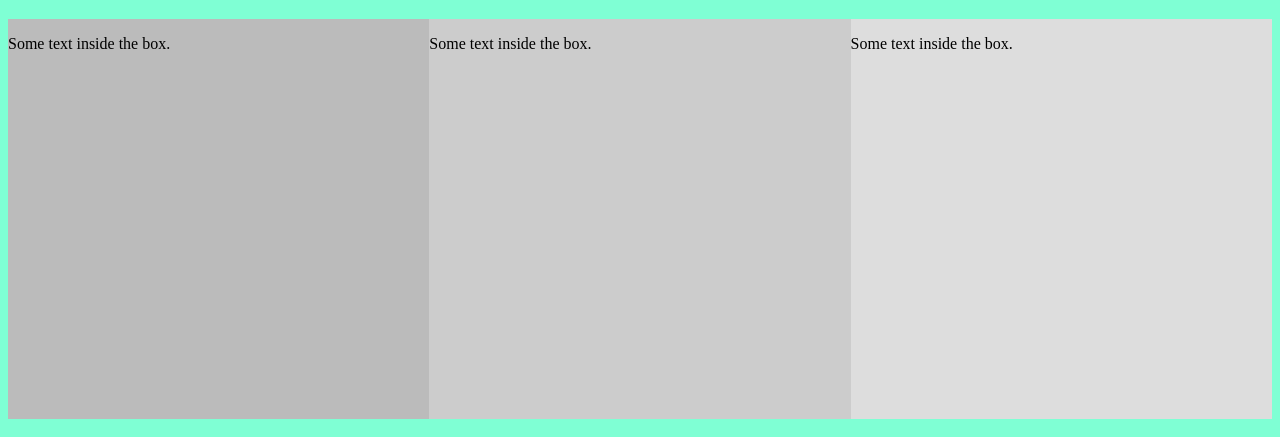
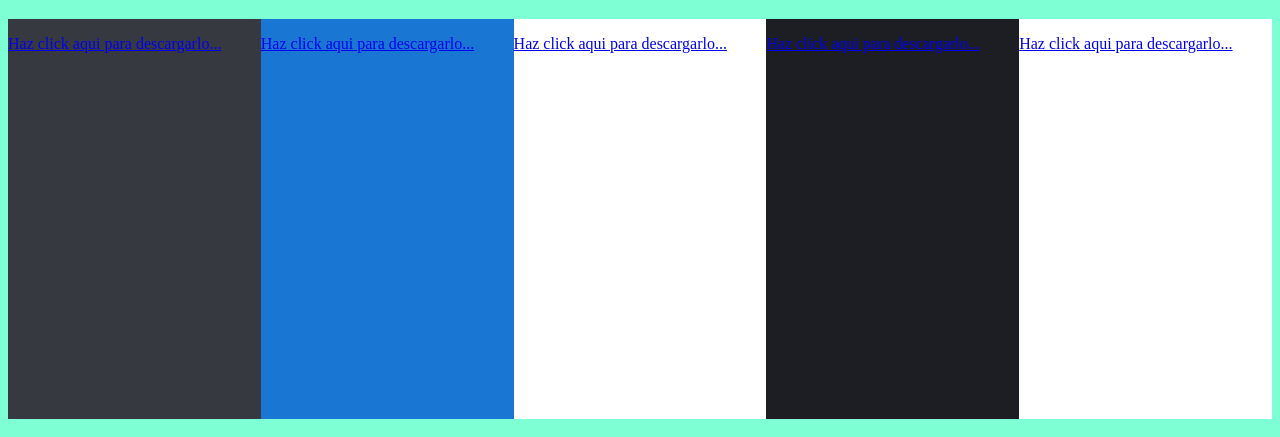
Before and after one commit to equipo73mintic/retoIcicloIII, a website: page src/index.html in a window 1280 px wide. Shown: the part 61-498 px from the top of the page. Drawn offline with Linux system fonts and the light colour scheme.

Commit message:
Definicion colores y links de los servicios dependiendo los frameworks a mostrar

```diff
--- a/src/index.html
+++ b/src/index.html
@@ -30,14 +30,20 @@
         <!-- Inicio seccion services -->
         <div id="services">
             <div class="clearfix">
-                <div class="box" style="background-color:#bbb">
-                <p>Some text inside the box.</p>
+                <div class="box" style="background-color:#373940">
+                    <p><a href="https://es.reactjs.org" target="_blank">Haz click aqui para descargarlo...</a></p>
                 </div>
-                <div class="box" style="background-color:#ccc">
-                <p>Some text inside the box.</p>
+                <div class="box" style="background-color:#1976d2">
+                    <p><a href="https://angular.io" target="_blank">Haz click aqui para descargarlo...</a></p>
                 </div>
-                <div class="box" style="background-color:#ddd">
-                <p>Some text inside the box.</p>
+                <div class="box" style="background-color:#fff">
+                    <p><a href="https://vuejs.org" target="_blank">Haz click aqui para descargarlo...</a></p>
+                </div>
+                <div class="box" style="background-color:#1c1e24">
+                    <p><a href="https://emberjs.com" target="_blank">Haz click aqui para descargarlo...</a></p>
+                </div>
+                <div class="box" style="background-color:white">
+                    <p><a href="https://svelte.dev" target="_blank">Haz click aqui para descargarlo...</a></p>
                 </div>
               </div>
         </div>
--- a/src/style.css
+++ b/src/style.css
@@ -13,7 +13,7 @@ footer {}
 
 .box{
     float: left;
-    width: 33.33%;
+    width: 20%;
     height: 400px;
     /*padding: 00px;*/
 }
```
